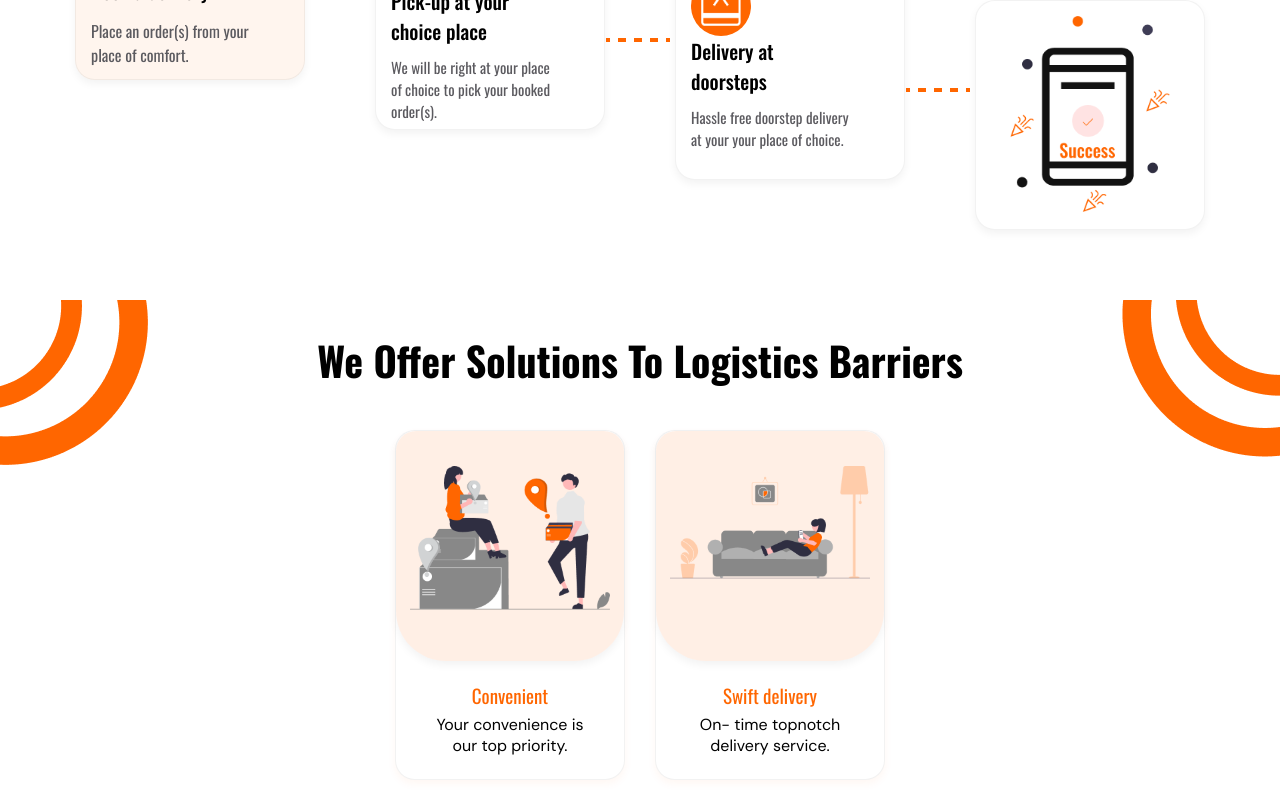
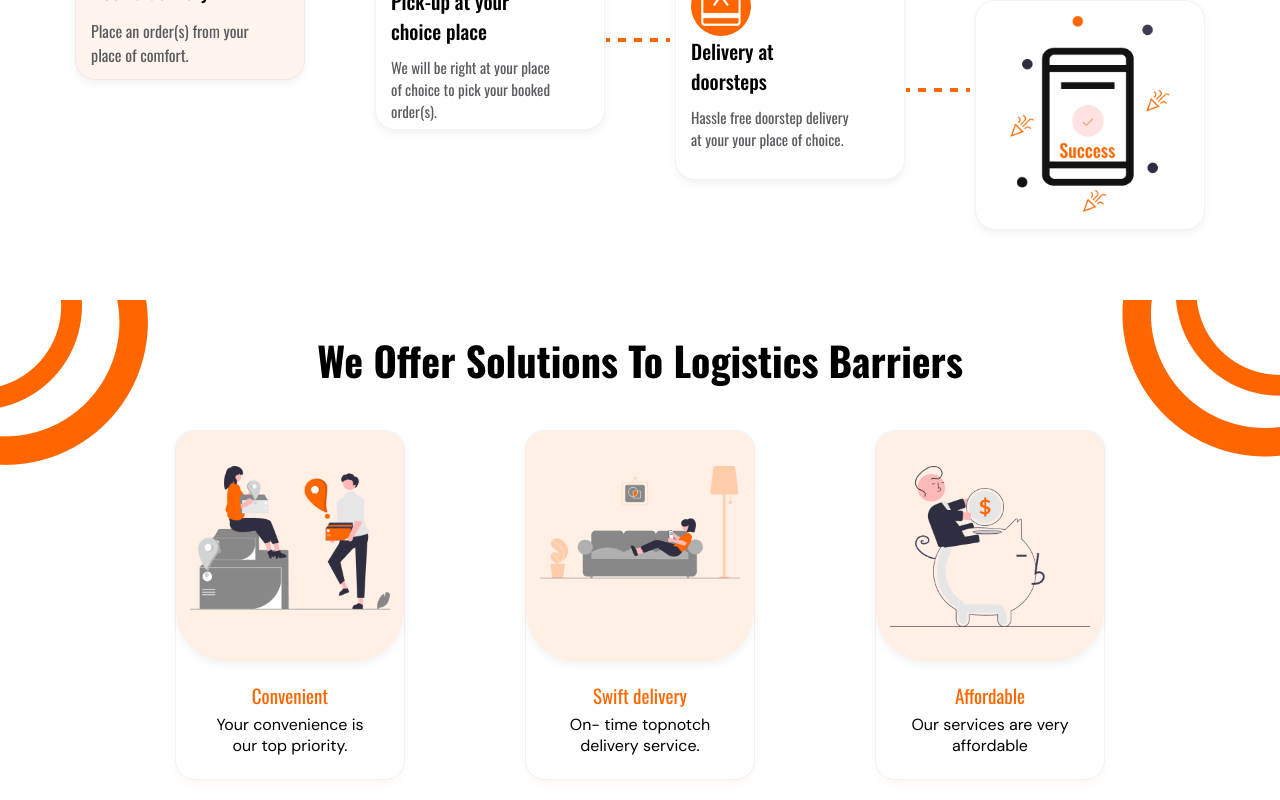
Before and after one commit to Pickbox-Project/Pickbox-frontend, a React (Create React App) app: page / in a window 1280 px wide. Shown: the part 1008-1808 px from the top of the page. Built offline with nearby package versions, Linux system fonts and the light colour scheme.

Commit message:
Started styling the Solution component

```diff
--- a/src/Components/Solution/Solution.css
+++ b/src/Components/Solution/Solution.css
@@ -24,7 +24,7 @@
     display: flex;
     justify-content: center;
     align-items: center;
-    gap: 30px;
+    gap: 120px;
     flex-wrap: wrap;
     margin-top: 40px;
 }
--- a/src/Components/Solution/Solution.jsx
+++ b/src/Components/Solution/Solution.jsx
@@ -3,6 +3,7 @@ import leftVector from "../../Assets/images/vector left.png"
 import rightVector from "../../Assets/images/vector right.png"
 import convenientIllustration from "../../Assets/images/convenient-illustration.png"
 import swiftDeliveryIllustration from "../../Assets/images/swift-delivery-illustration.png"
+import affordableIllustration from "../../Assets/images/affordable-illustration.png"
 import "./Solution.css"
 
 const Solution = () => {
@@ -27,6 +28,13 @@ const Solution = () => {
                     <h5 className='solution-card-title'>Swift delivery</h5>
                     <p className='solution-card-details'>On- time topnotch <br/>delivery service.</p>
                 </div>
+                <div className='solution-card'>
+                    <div className='solution-illustration'>
+                        <img src={affordableIllustration} alt="Swift Delivery Illustration" />
+                    </div>
+                    <h5 className='solution-card-title'>Affordable</h5>
+                    <p className='solution-card-details'>Our services are very <br/>affordable</p>
+                </div>
 
 
             </div>
```
Also changed, not shown: src/Assets/images/affordable-illustration.png (added).
